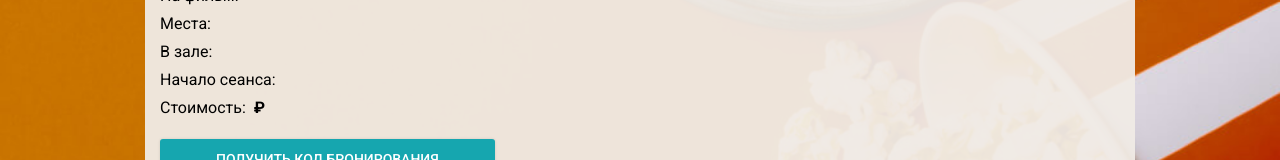
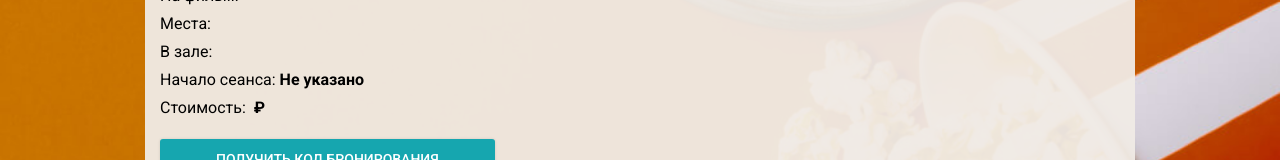
Before and after one commit to Arseniy-84/Diplom, a React (Vite) app: page /payment in a window 1280 px wide. Shown: the part 172-332 px from the top of the page. Built offline with nearby package versions, Linux system fonts and the light colour scheme; no server answers.

Commit message:
Changes have been made to the technical specifications #3

```diff
--- a/src/components/PaymentClient/Payment.tsx
+++ b/src/components/PaymentClient/Payment.tsx
@@ -24,9 +24,40 @@ export function Payment() {
         tickets = []
     } = location.state || {};
 
+    const normalizeTicketDateTime = (dateValue?: string, timeValue?: string) => {
+        const rawDate = dateValue?.trim();
+        const rawTime = timeValue?.trim();
+
+        const dateTimeSource = [rawDate, rawTime].find((value) => value && /(\d{4}-\d{2}-\d{2})|(\d{2}\.\d{2}\.\d{4})/.test(value));
+        const timeSource = [rawTime, rawDate].find((value) => value && /\d{2}:\d{2}/.test(value));
+
+        let normalizedDate = rawDate || "";
+        let normalizedTime = rawTime || "";
+
+        if (dateTimeSource) {
+            const isoDateMatch = dateTimeSource.match(/\d{4}-\d{2}-\d{2}/);
+            const ruDateMatch = dateTimeSource.match(/\d{2}\.\d{2}\.\d{4}/);
+            normalizedDate = isoDateMatch?.[0] || ruDateMatch?.[0] || normalizedDate;
+        }
+
+        if (timeSource) {
+            const timeMatch = timeSource.match(/\d{2}:\d{2}/);
+            normalizedTime = timeMatch?.[0] || normalizedTime;
+        }
+
+        return {
+            date: normalizedDate,
+            time: normalizedTime
+        };
+    };
+
     const formatTicketDate = (dateString?: string) => {
         if (!dateString) {
             return new Date().toLocaleDateString("ru-RU");
+        }
+
+        if (/^\d{2}\.\d{2}\.\d{4}$/.test(dateString)) {
+            return dateString;
         }
 
         const [year, month, day] = dateString.split("-");
@@ -37,14 +68,17 @@ export function Payment() {
         return `${day}.${month}.${year}`;
     };
 
+    const normalizedDateTime = normalizeTicketDateTime(seanceDate, seanceTime);
+    const ticketDate = formatTicketDate(normalizedDateTime.date);
+    const ticketTime = normalizedDateTime.time || "Не указано";
     const ticketRows = (tickets as Ticket[]).map((ticket) => ticket.row).join(", ");
     const ticketPlaces = (tickets as Ticket[]).map((ticket) => ticket.place).join(", ");
 
     const qrValue = [
         "БИЛЕТ В КИНО",
         `Фильм: ${filmName || "Не указан"}`,
-        `Дата: ${formatTicketDate(seanceDate)}`,
-        `Время: ${seanceTime || "Не указано"}`,
+        `Дата: ${ticketDate}`,
+        `Время: ${ticketTime}`,
         `Зал: ${hallName || "Не указан"}`,
         `Ряд: ${ticketRows || "Не указан"}`,
         `Место: ${ticketPlaces || "Не указано"}`,
@@ -75,7 +109,7 @@ export function Payment() {
                         В зале:&nbsp;<span>{hallName}</span>
                     </div>
                     <div className={styles.property}>
-                        Начало сеанса:&nbsp;<span>{seanceTime}</span>
+                        Начало сеанса:&nbsp;<span>{ticketTime}</span>
                     </div>
                     {!showQR && (
                         <div className={styles.property}>
```
